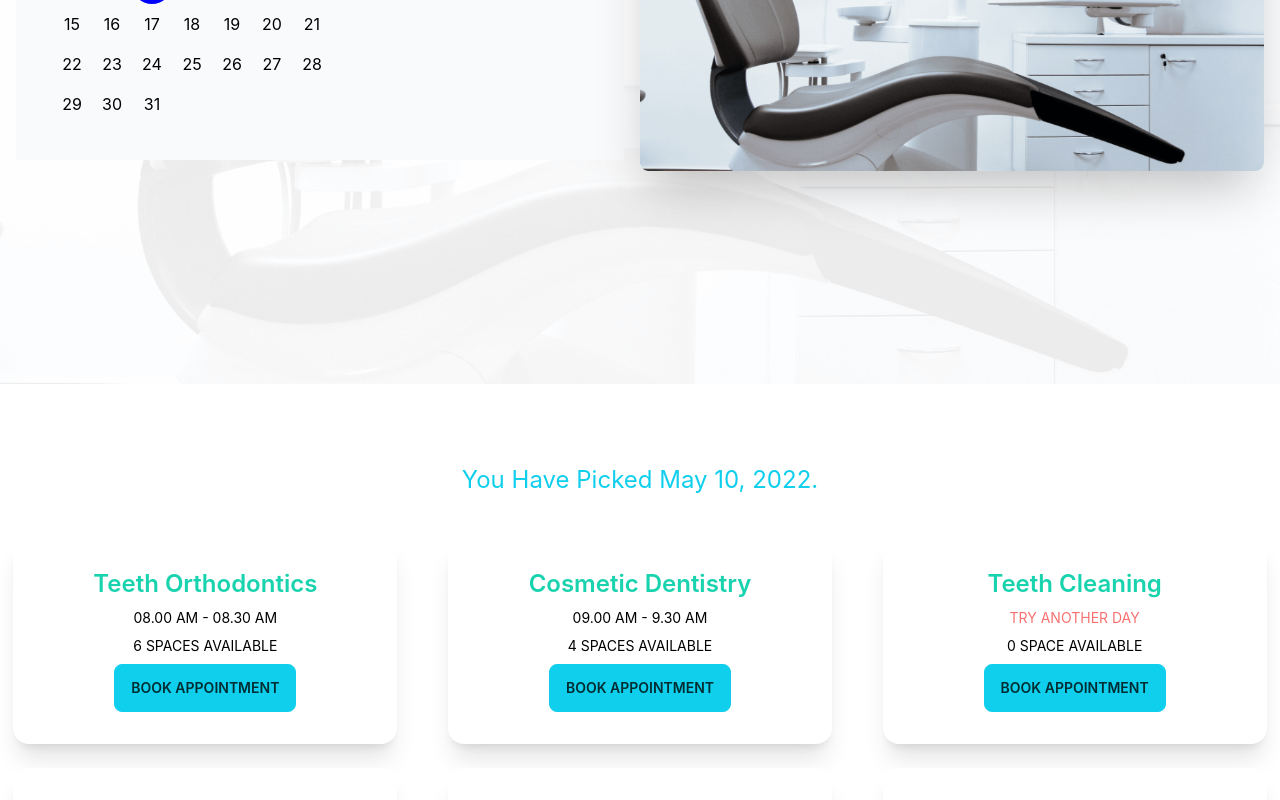
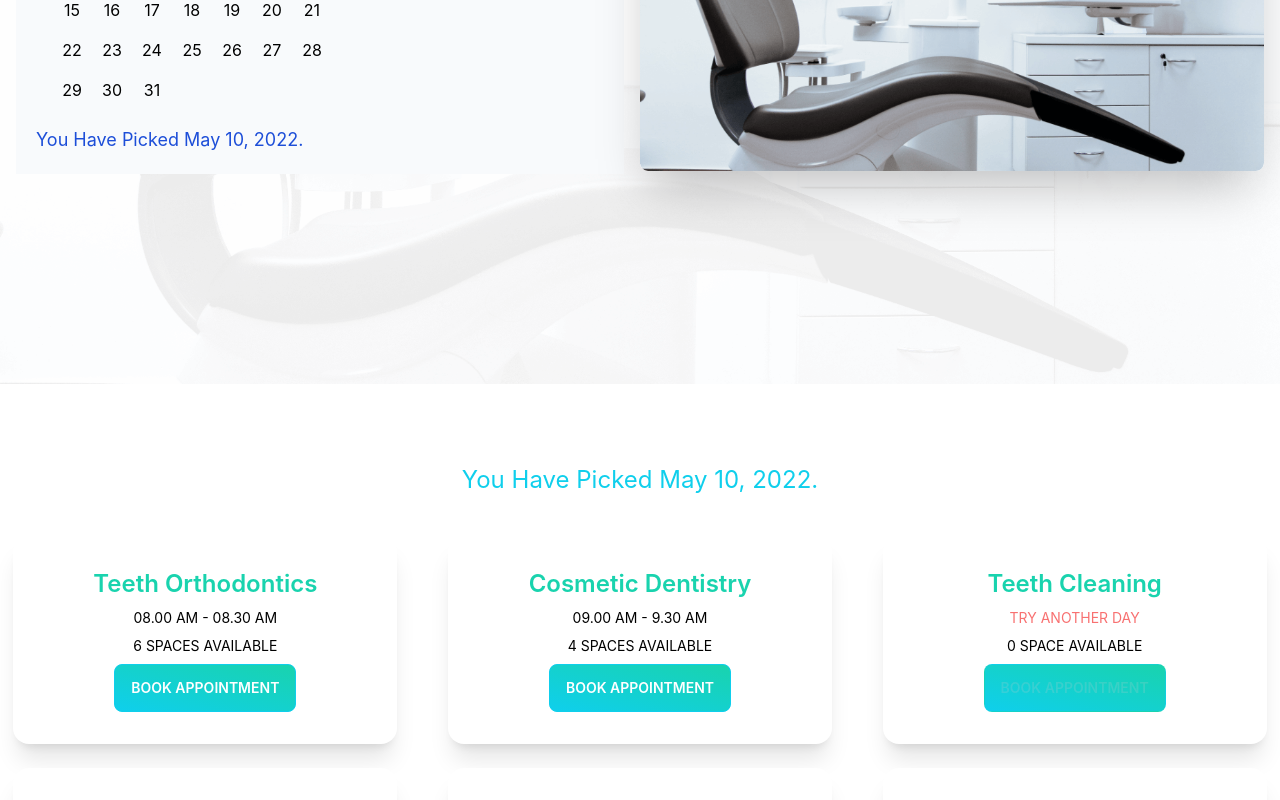
Before and after one commit to RiyaadHossain/Doctors-Portal, a React (Create React App) app: page /appointment in a window 1280 px wide. Shown: the part 480-1280 px from the top of the page. Built offline with nearby package versions, Linux system fonts and the light colour scheme.

Commit message:
Modal is added

```diff
--- a/src/Components/Pages/Appointment/AppointmentBanner.jsx
+++ b/src/Components/Pages/Appointment/AppointmentBanner.jsx
@@ -1,3 +1,4 @@
+import { format } from "date-fns";
 import { DayPicker } from "react-day-picker";
 import "react-day-picker/dist/style.css";
 import Chair from "../../../Assets/Images/chair.png";
@@ -20,6 +21,9 @@ const AppointmentBanner = ({date, setDate}) => {
             selected={date}
             onSelect={setDate}
           />
+          <p className="text-lg text-blue-700">
+        You Have Picked {format(date, "PP")}.
+      </p>
         </div>
       </div>
     </div>
--- a/src/Components/Pages/Appointment/AppointmentMain.jsx
+++ b/src/Components/Pages/Appointment/AppointmentMain.jsx
@@ -2,17 +2,16 @@ import React, {useState} from 'react';
 import Footer from '../Shared/Footer/Footer';
 import AppointmentBanner from './AppointmentBanner';
 import AvailableAppointments from './AvailableAppointments';
-import BookingModal from './BookingModal';
 
 const Appointment = () => {
     const [date, setDate] = useState(new Date());
-    const [treatment, setTreatment] = useState([])
+
 
     return (
         <div>
             <AppointmentBanner date={date} setDate={setDate}/>
-            <AvailableAppointments date={date} setTreatment={setTreatment}/>
-            <BookingModal treatment= {treatment}/>
+            <AvailableAppointments date={date}/>
+
             <Footer/>
         </div>
     );
--- a/src/Components/Pages/Appointment/AvailableAppointments.jsx
+++ b/src/Components/Pages/Appointment/AvailableAppointments.jsx
@@ -1,9 +1,11 @@
 import { format } from "date-fns";
 import React, { useEffect, useState } from "react";
+import BookingModal from "./BookingModal";
 import Service from "./Service";
 
-const AvailableAppointments = ({ date, setTreatment }) => {
+const AvailableAppointments = ({ date }) => {
     const [appointments, setAppointments] = useState([])
+    const [treatment, setTreatment] = useState(null)
     useEffect(() => {
         fetch('data.json')
         .then(res => res.json())
@@ -17,6 +19,7 @@ const AvailableAppointments = ({ date, setTreatment }) => {
       <div className="grid grid-cols-1 md:grid-cols-2 lg:grid-cols-3 gap-6">
           {appointments.map(appointment => <Service key={appointment._id} service={appointment} setTreatment={setTreatment}/>)}
       </div>
+      {treatment && <BookingModal date={date} setTreatment={setTreatment} treatment= {treatment}/>}
     </div>
   );
 };
--- a/src/Components/Pages/Appointment/BookingModal.jsx
+++ b/src/Components/Pages/Appointment/BookingModal.jsx
@@ -1,24 +1,41 @@
+import { format } from "date-fns";
 import React from "react";
 
-const BookingModal = ({treatment}) => {
+const BookingModal = ({ treatment, setTreatment, date }) => {
+    const {_id, name, slots} = treatment
+
+    // On Form Submit
+    const submitForm = e => {
+        e.preventDefault()
+        const slot = e.target.slot.value
+        console.log(_id, name, slot);
+        setTreatment(null)
+    }
   return (
     <div>
       <input type="checkbox" id="booking-modal" class="modal-toggle" />
       <div class="modal modal-bottom sm:modal-middle">
         <div class="modal-box">
-        <label for="booking-modal" class="btn bg-primary text-white btn-sm btn-circle absolute right-2 top-2">✕</label>
-          <h3 class="font-bold text-lg">
-            {treatment.name}
-          </h3>
-          <p class="py-4">
-            You've been selected for a chance to get one year of subscription to
-            use Wikipedia for free!
-          </p>
-          <div class="modal-action">
-            <label for="booking-modal" class="btn">
-              Yay!
-            </label>
-          </div>
+          <label
+            for="booking-modal"
+            class="btn bg-primary text-white btn-sm btn-circle absolute right-2 top-2"
+          >
+            ✕
+          </label>
+          <h3 class="font-bold text-center text-primary mb-6 text-2xl">{name}</h3>
+          <form onSubmit={submitForm} className="grid grid-cols-1 gap-6 justify-items-center">
+          <input type="text" value={format(date, "PP")} disabled class="input input-bordered input-primary w-full max-w-xs" />
+          <select name="slot" class="select select-primary text-black w-full max-w-xs">
+
+            {
+                slots.map(slot => <option value={slot}>{slot}</option>)
+            }
+          </select>
+          <input type="text" placeholder="Your Name" class="input input-bordered input-primary w-full max-w-xs" />
+          <input type="email" placeholder="Email" class="input input-bordered input-primary w-full max-w-xs" />
+          <input type="text" placeholder="Phone Number" class="input input-bordered input-primary w-full max-w-xs" />
+          <input type="submit" value="Submit" class="btn btn-primary" />
+          </form>
         </div>
       </div>
     </div>
--- a/src/Components/Pages/Appointment/Service.jsx
+++ b/src/Components/Pages/Appointment/Service.jsx
@@ -19,9 +19,13 @@ const Service = ({ service, setTreatment }) => {
           <p className="uppercase text-sm">
             {slots.length} {slots.length > 1 ? "spaces" : "space"} Available
           </p>
-          <div class="card-actions justify-center">
-            <label onClick={() => setTreatment(service)} for="booking-modal" class="btn modal-button btn-primary">
-             Book Appointment
+          <div className="card-actions justify-center">
+            <label
+              onClick={() => setTreatment(service)}
+              disabled={!slots.length}
+              for="booking-modal"
+              className="btn bg-gradient-to-tr from-primary to-secondary text-white modal-button btn-primary" >
+              Book Appointment
             </label>
           </div>
         </div>
--- a/src/Components/Pages/HomePage/Others/HomeContact.jsx
+++ b/src/Components/Pages/HomePage/Others/HomeContact.jsx
@@ -2,9 +2,9 @@ import React from "react";
 import contact from "../../../../Assets/Images/appointment.png";
 
 const HomeContact = () => {
-    const formSubmit= () => {
-        console.log('Form Submitted');
-    }
+  const formSubmit = () => {
+    console.log("Form Submitted");
+  };
   return (
     <div style={{ background: `url(${contact})` }} className="py-16">
       <div className="text-center mb-5">
@@ -29,7 +29,8 @@ const HomeContact = () => {
             rows="7"
           ></textarea>
           <input
-            value="submit"
+            type="submit"
+            value="Send"
             className="btn bg-gradient-to-tr text-white hero_btn uppercase font-bold btn-primary"
           />
         </form>
```
